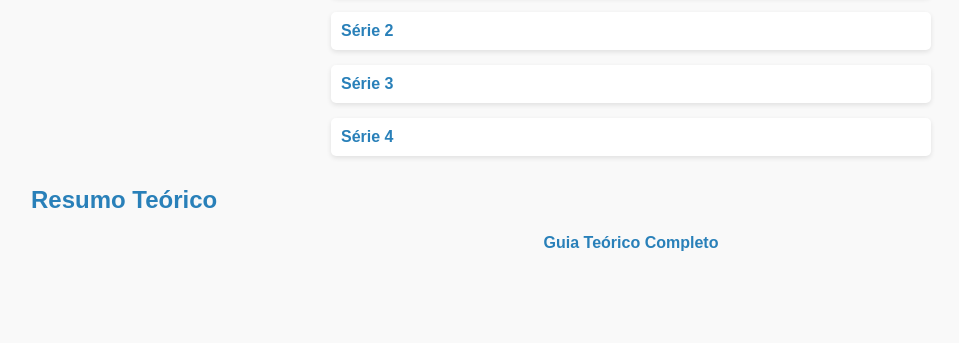
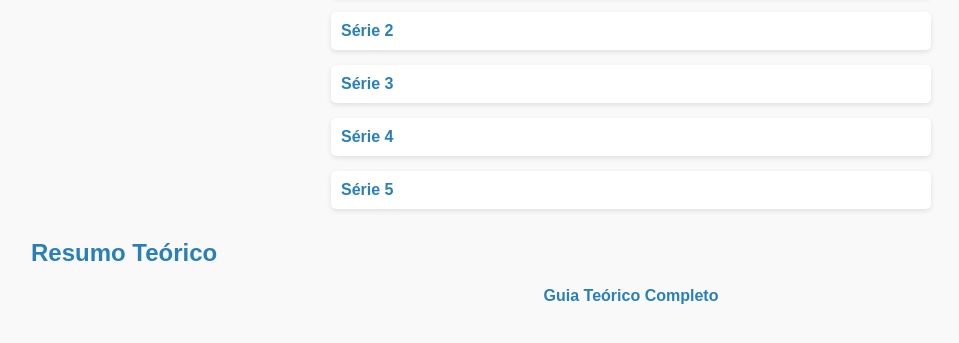
Before and after one commit to GManPT/pe2024-2025, a plain HTML site: page index.html in a window 1280 px wide. Shown: the part 139-482 px from the top of the page, without its empty margins (9-968 px from the left). Drawn offline with Linux system fonts and the light colour scheme.

Commit message:
deploy: 92859c1945c7f94718e77de9031321fe64f9ef11

```diff
--- a/index.html
+++ b/index.html
@@ -22,6 +22,7 @@
       <li><a href="Serie2.pdf">Série 2</a></li>
       <li><a href="Serie3.pdf">Série 3</a></li>
       <li><a href="Serie4.pdf">Série 4</a></li>
+      <li><a href="Serie5.pdf">Série 5</a></li>
     </ul>
     <h2>Resumo Teórico</h2>
     <p><a href="GuiaTeoricoCompleto.pdf">Guia Teórico Completo</a></p>
```
Also changed, not shown: 6 other files.
